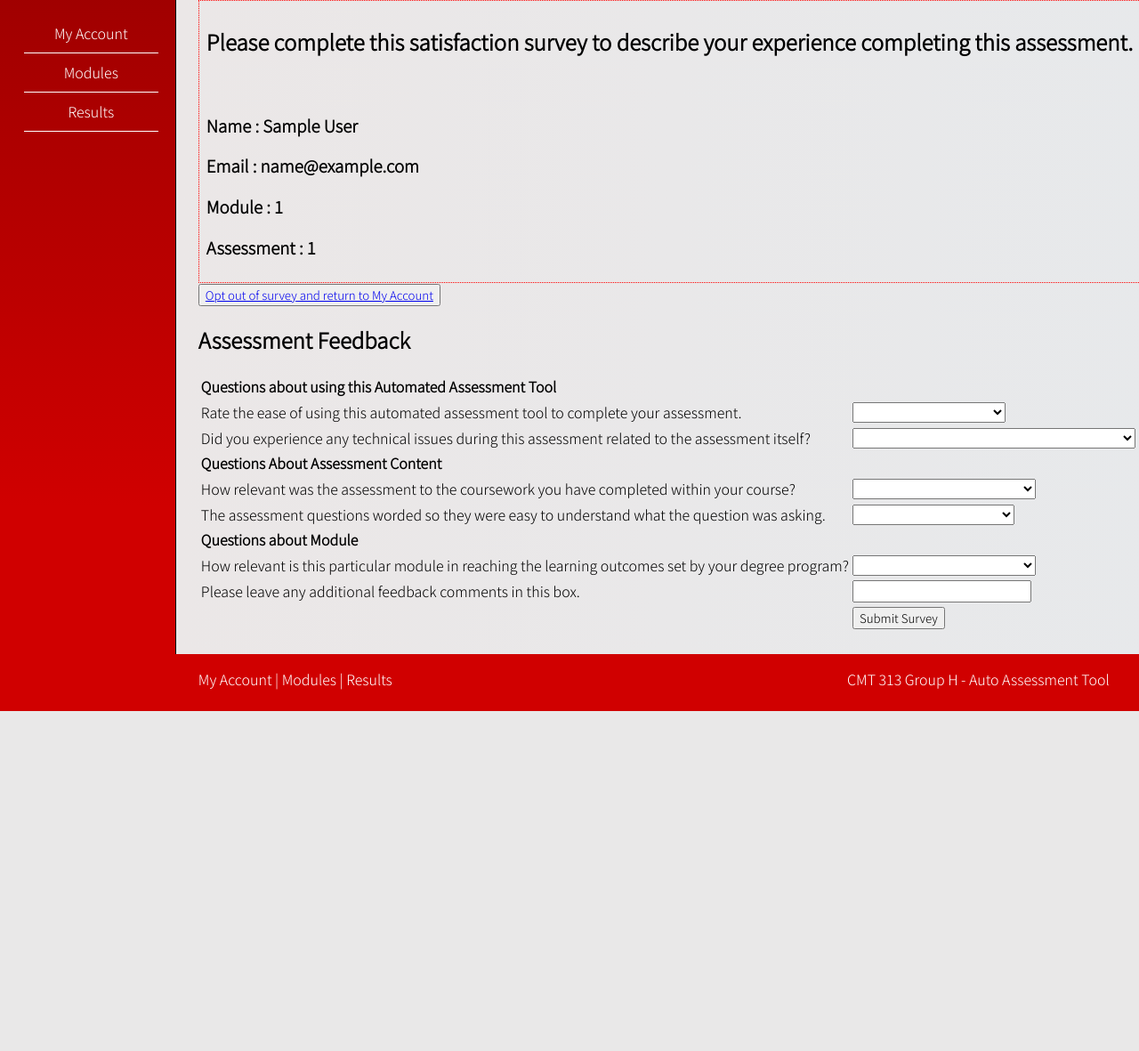
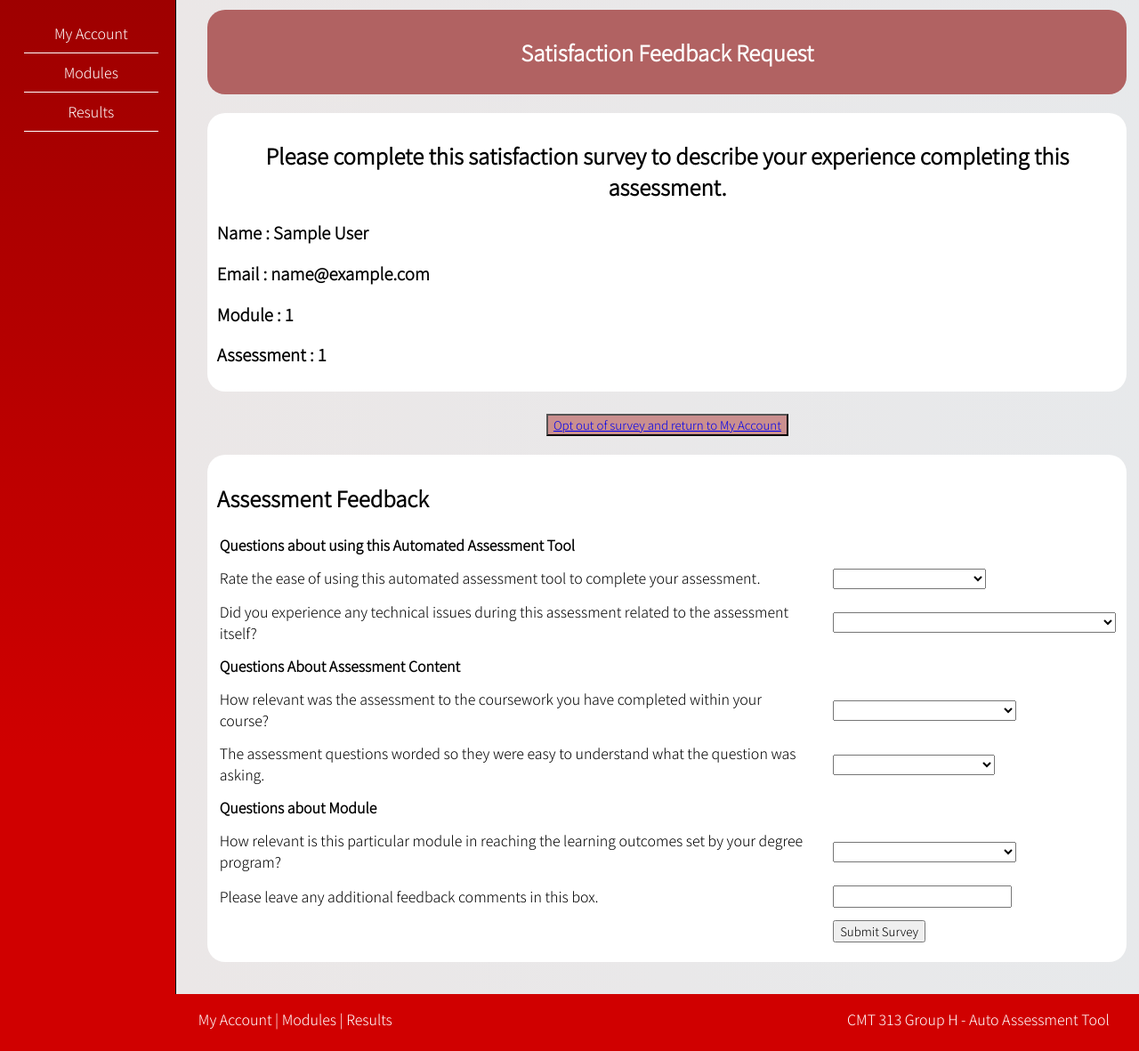
Before and after one commit to emmekay/Automated-Assessment-Tool---Group, a Flask app: page /survey/1/1 in a window 1280 px wide. Shown: the part 88-1269 px from the top of the page at 89% size. Before the commit the page ends 887 px from the top, so only its background shows below. Run offline with Flask 2, Linux system fonts and the light colour scheme; the visitor is signed in with stand-in values (Sample User, id 1); data comes from the database, SQL or seed files in the repository.

Commit message:
Updated styling on all survey pages

```diff
--- a/AssessmentApp/static/style/surveystyle.css
+++ b/AssessmentApp/static/style/surveystyle.css
@@ -1,3 +1,8 @@
+
+.h3 {
+  text-align: center;
+}
+
 /* Styling the table(s) individually */
 .survey-table {
   /*border-collapse: collapse;*/
@@ -63,7 +68,6 @@
 .surveyform td{
   padding-right:  2%;
   padding-bottom: 1%;
-  background-color: #f3bebece;
 
 }
 /* Survey form box */
@@ -79,3 +83,57 @@
   margin: 10px 6px;
   cursor: pointer;
 }
+
+.title-container {
+    padding: 1% 1%;
+}
+
+.title-background {
+    background-color:rgb(177, 98, 98);
+    border-radius: 20px;
+    padding: 1% 1%;
+}
+
+.section-container {
+    padding: 1% 1%;
+}
+
+
+.section-background {
+    background-color: white;
+    border-radius: 20px;
+    padding: 1% 1%;
+}
+
+.acc-table  {
+    text-align: center;
+    width: 100%;
+}
+
+.acc-table td {
+
+    width: 50%;
+}
+
+.other-table {
+    width: 100%;
+}
+
+.other-table td {
+    width: 75%;
+}
+.accountTitle {
+  text-align: center;
+  font-weight: bold ;
+}
+.bodyText {
+  text-align: center;
+}
+.other-table a {
+  padding: 1% 3%;
+  text-decoration: none;
+  color: #990000;;
+  background-color:  rgb(119, 119, 134, 0.2);
+  border-radius: 10px;
+
+}
--- a/AssessmentApp/templates/survey.html
+++ b/AssessmentApp/templates/survey.html
@@ -1,33 +1,38 @@
 {% extends 'base.html' %}
 
 {% block  head %}
+<link rel="stylesheet" href="{{ url_for('static', filename='style/surveystyle.css') }}">
 
-<title>Satisfaction Feedback Request</title>
 
-<link rel="stylesheet" href="{{ url_for('static', filename='style/mainStyle.css') }}">
+
 {% endblock %}
 
 {% block body %}
+<div class="title-container">
+    <div class="title-background">
+        <h2 class="accountTitle" style="color: white;">Satisfaction Feedback Request</h2>
 
-<div class="">
-    <div style="border:1px dotted red;padding: 8px;">
-        <h2>Please complete this satisfaction survey to describe your experience completing this assessment.</h2><br>
+    </div>
+</div>
+<div class="section-container">
+    <div class="section-background">
+        <h2 class="accountTitle">Please complete this satisfaction survey to describe your experience completing this assessment.</h2>
         <h3>Name : {{current_user.first_name}} {{current_user.last_name}}</h3>
         <h3>Email : {{current_user.email}}</h3>
         <h3>Module : {{mod_id}}</h3>
         <h3>Assessment : {{asse_id}}</h3>
     </div>
 
-
-    <button><a href='/myaccount'>Opt out of survey and return to My Account</a></button>
+<br>
+    <center><button style="background-color:#ca8f8f" style="text-align: center;"><a href='/myaccount'>Opt out of survey and return to My Account</a></button></center>
 
 
 </div>
 
 
-<div class="">
+<div class="section-container">
 
-    <div class="">
+    <div class="section-background">
 
         <h2 id="title">Assessment Feedback</h2>
 
```
Also changed, not shown: AssessmentApp/templates/surveyresults.html (+15 -3 lines), AssessmentApp/templates/surveysubmit.html (+17 -5 lines).
